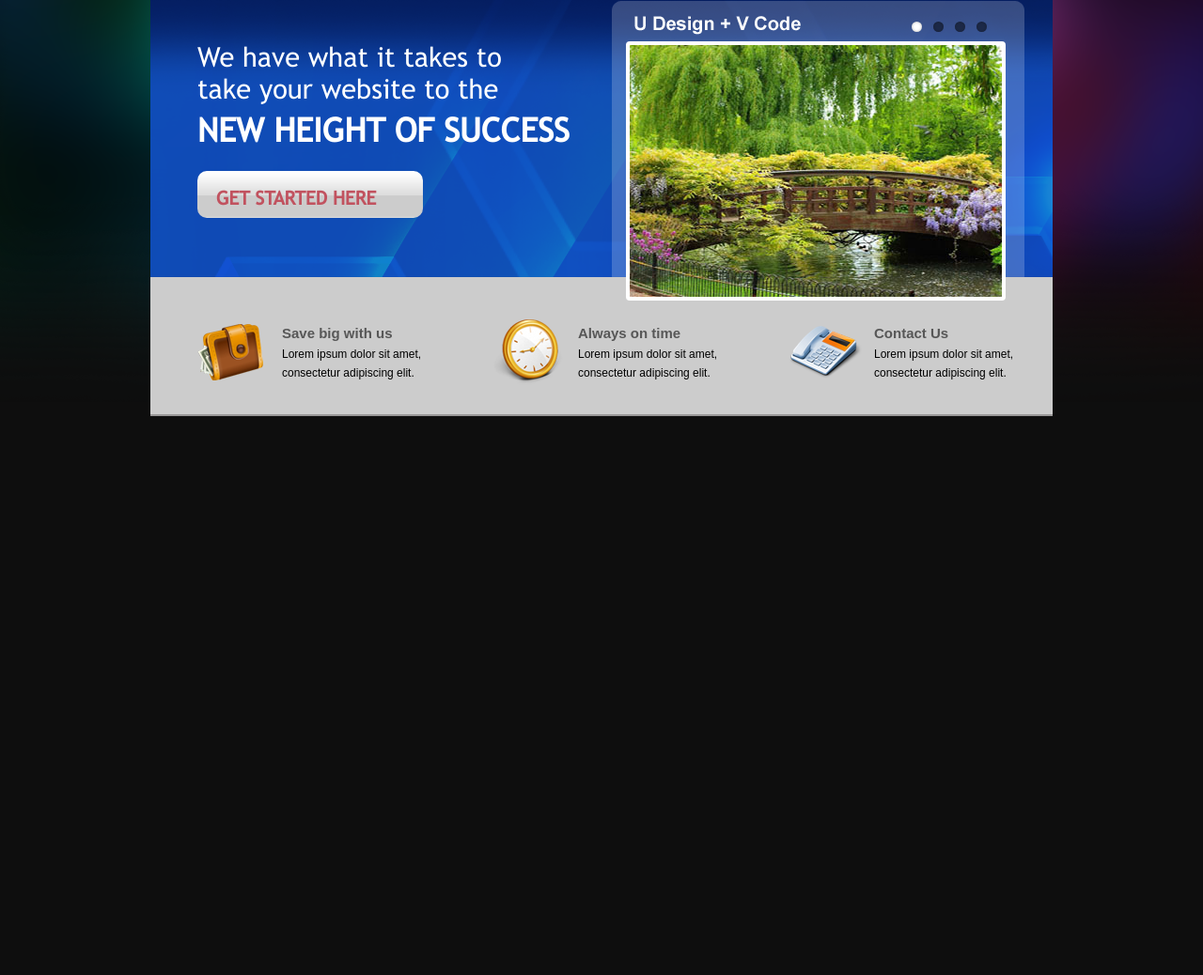
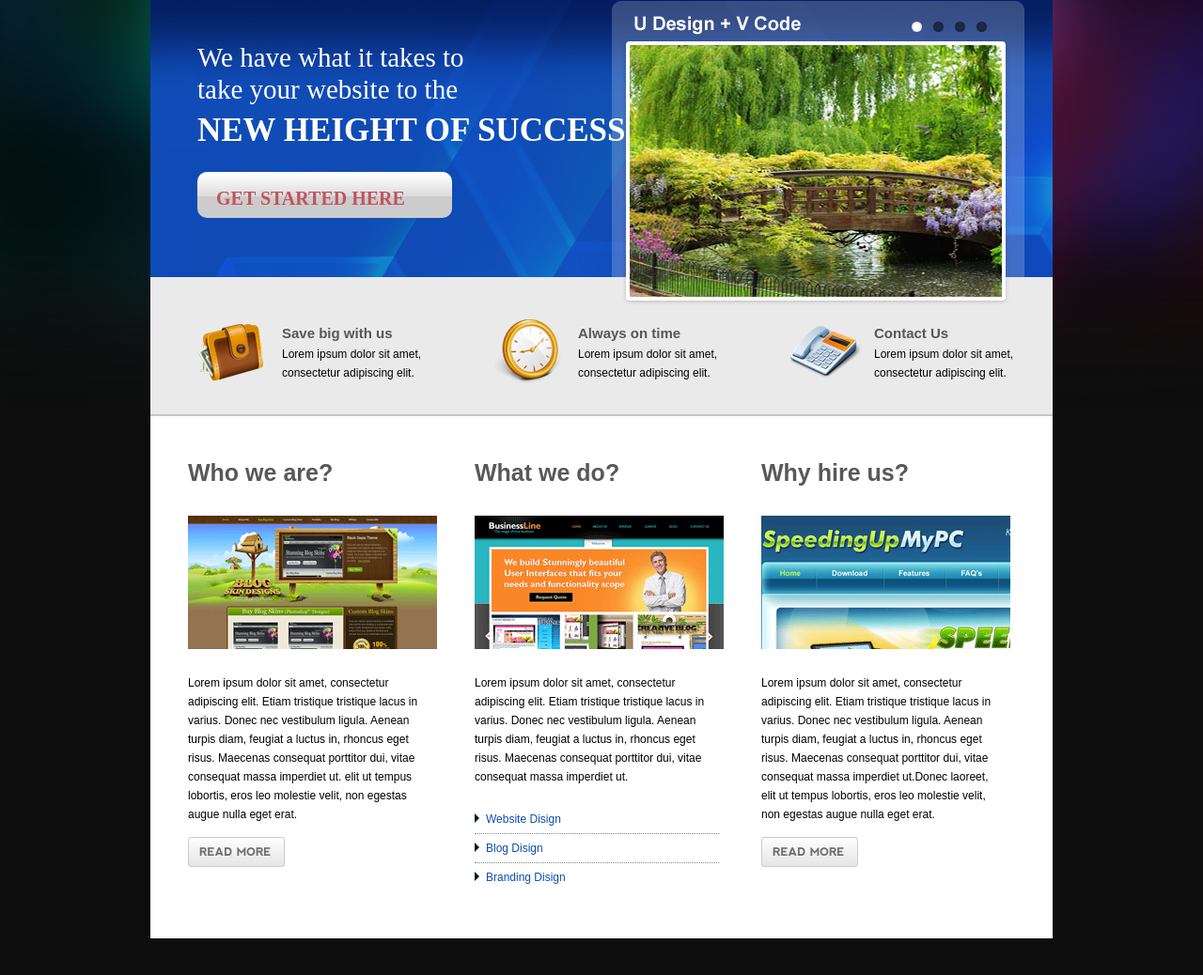
Before and after one commit to viktoriag373/business_template, a plain HTML site: page index.html in a window 1280 px wide. Shown: the part 178-1216 px from the top of the page at 94% size. Before the commit the page ends 800 px from the top, so only its background shows below. Drawn offline with nearby package versions, Linux system fonts and the light colour scheme.

Commit message:
зделалла середину  и disign. закончила урок 3

```diff
--- a/index.html
+++ b/index.html
@@ -55,6 +55,50 @@
                    consectetur adipiscing elit.</p>
             </li>
         </ul>
+        <ul class="middle-block">
+            <li>
+                <h2>Who we are?</h2>
+                <img src="img/img1.gif" alt="img">
+                <p>Lorem ipsum dolor sit amet, consectetur</br>
+                   adipiscing elit. Etiam tristique tristique lacus in</br>
+                   varius. Donec nec vestibulum ligula. Aenean</br>
+                   turpis diam, feugiat a luctus in, rhoncus eget</br>
+                   risus. Maecenas consequat porttitor dui, vitae</br>
+                   consequat massa imperdiet ut. elit ut tempus</br>
+                   lobortis, eros leo molestie velit, non egestas</br>
+                   augue nulla eget erat.</p>
+                <a class="read_more" href="index.html">read more</a>
+            </li>
+            <li>
+                <h2>What we do?</h2>
+                <img src="img/img2.gif" alt="img">
+                <p>Lorem ipsum dolor sit amet, consectetur</br>
+                   adipiscing elit. Etiam tristique tristique lacus in</br>
+                   varius. Donec nec vestibulum ligula. Aenean</br>
+                   turpis diam, feugiat a luctus in, rhoncus eget</br>
+                   risus. Maecenas consequat porttitor dui, vitae</br>
+                   consequat massa imperdiet ut.</p>
+                <ul class="disign">
+                    <li><a href="index.html" title="link">Website Disign</a></li>
+                    <li><a href="index.html" title="link">Blog Disign</a></li>
+                    <li><a href="index.html" title="link">Branding Disign</a></li>
+                </ul>
+            </li>
+            <li>
+                <h2>Why hire us?</h2>
+                <img src="img/img3.gif" alt="img">
+                <p>Lorem ipsum dolor sit amet, consectetur</br>
+                    adipiscing elit. Etiam tristique tristique lacus in</br>
+                    varius. Donec nec vestibulum ligula. Aenean</br>
+                    turpis diam, feugiat a luctus in, rhoncus eget</br>
+                    risus. Maecenas consequat porttitor dui, vitae</br>
+                    consequat massa imperdiet ut.Donec laoreet,</br>
+                    elit ut tempus lobortis, eros leo molestie velit,</br>
+                    non egestas augue nulla eget erat.</p>
+                <a class="read_more" href="index.html">read more</a>
+            </li>
+        </ul>
+
     </div>
 </body>
 </html>
--- a/style.css
+++ b/style.css
@@ -1,6 +1,13 @@
 *{
     margin: 0;
     padding: 0;
+}
+
+@font-face {
+    font-family: Trebuchet; /* Гарнитура шрифта */
+    src: url(fonts/Trebuchet.ttf); /* Путь к файлу со шрифтом */
+    font-family: Nevis;
+    src: url(fonts/nevis_bold.ttf);
 }
 
 ul{
@@ -73,12 +80,6 @@ nav li.current a{
     -webkit-border-radius: 4x;
     border-radius: 4px;
  }
-
- @font-face {
-    font-family: Trebuchet; /* Гарнитура шрифта */
-    src: url(fonts/Trebuchet.ttf); /* Путь к файлу со шрифтом */
-}
-
  .slider-block{
     background: url(img/bg-slider-block.png)no-repeat 0 0;
     height: 251px;
@@ -116,10 +117,11 @@ nav li.current a{
 }
 
 .blurbo{
-    background-color: #cccccc;
+    background-color: #eaeaea;
     padding: 35px 0 22px 50px;
-    border-bottom: 2px solid #999797;
+    border-bottom: 2px solid #c7c6c6;
 }
+
 
 .blurbo li{
     float: left;
@@ -155,6 +157,71 @@ nav li.current a{
     background: url(img/bg-contact.png) no-repeat 0 50%;
 }
 
+.middle-block{
+    background: #ffffff;
+    padding: 40px 0 50px 40px;
+}
+
+.middle-block li{
+    float: left;
+    width: 260px;
+    margin-right: 45px;
+}
+
+.middle-block li:last-child{
+    margin-right: 0;
+}
+.middle-block h2{
+    font-size: 25px;
+    color: #585858;
+    margin-bottom: 24px;
+}
+.middle-block p{
+    margin: 20px 0;
+}
+
+.middle-block a.read_more{
+    font-family: Nevis;
+    text-transform: uppercase;
+    color: #6c6c6c;
+    padding: 8px 13px 8px 11px;
+    border: 1px  solid #cccccc;
+    -o-border-radius: 3px;
+    -moz-border-radius: 3px;
+    -webkit-border-radius:3px;
+    border-radius: 3px;
+    background-image: linear-gradient(to top,#e5e5e5,#fefefe);
+    /*background: url(img/bg-bottom.png);*/
+
+}
+
+.middle-block a.read_more:hover{
+    background-image: linear-gradient(to top,#fefefe,#e5e5e5);
+}
+
+.disign{
+    list-style-image: url(img/arrow1.png);
+    list-style-position: inside;
+}
+
+.disign li{
+    border-bottom: 1px dotted #848484;
+    padding: 5px 0;
+}
+
+.disign li:last-child{
+    border-bottom:none;
+}
+
+.disign a{
+    color: #0f4db6;
+}
+
+.middle-block:after{
+    content: '';
+    display: table;
+    clear: both;
+}
 
                             /*slider*/
 .flexslider {
@@ -165,10 +232,10 @@ zoom: 1;
 -webkit-border-radius: 4px;
 -moz-border-radius: 4px;
 border-radius: 4px;
--webkit-box-shadow: '' 0 1px 4px rgba(0, 0, 0, 0.2);
--moz-box-shadow: '' 0 1px 4px rgba(0, 0, 0, 0.2);
--o-box-shadow: '' 0 1px 4px rgba(0, 0, 0, 0.2);
-box-shadow: '' 0 1px 4px rgba(0, 0, 0, 0.2);
+-webkit-box-shadow: 0 1px 4px rgba(0, 0, 0, 0.2);
+-moz-box-shadow: 0 1px 4px rgba(0, 0, 0, 0.2);
+-o-box-shadow: 0 1px 4px rgba(0, 0, 0, 0.2);
+box-shadow: 0 1px 4px rgba(0, 0, 0, 0.2);
 float: right;
 width: 396px;
 height: 268px;
```
Also changed, not shown: fonts/nevis.ttf (added), fonts/nevis_bold.ttf (added), img/arrow1.png (added), img/bg-bottom.png (added), img/img1.gif (added), img/img2.gif (added), img/img3.gif (added).
